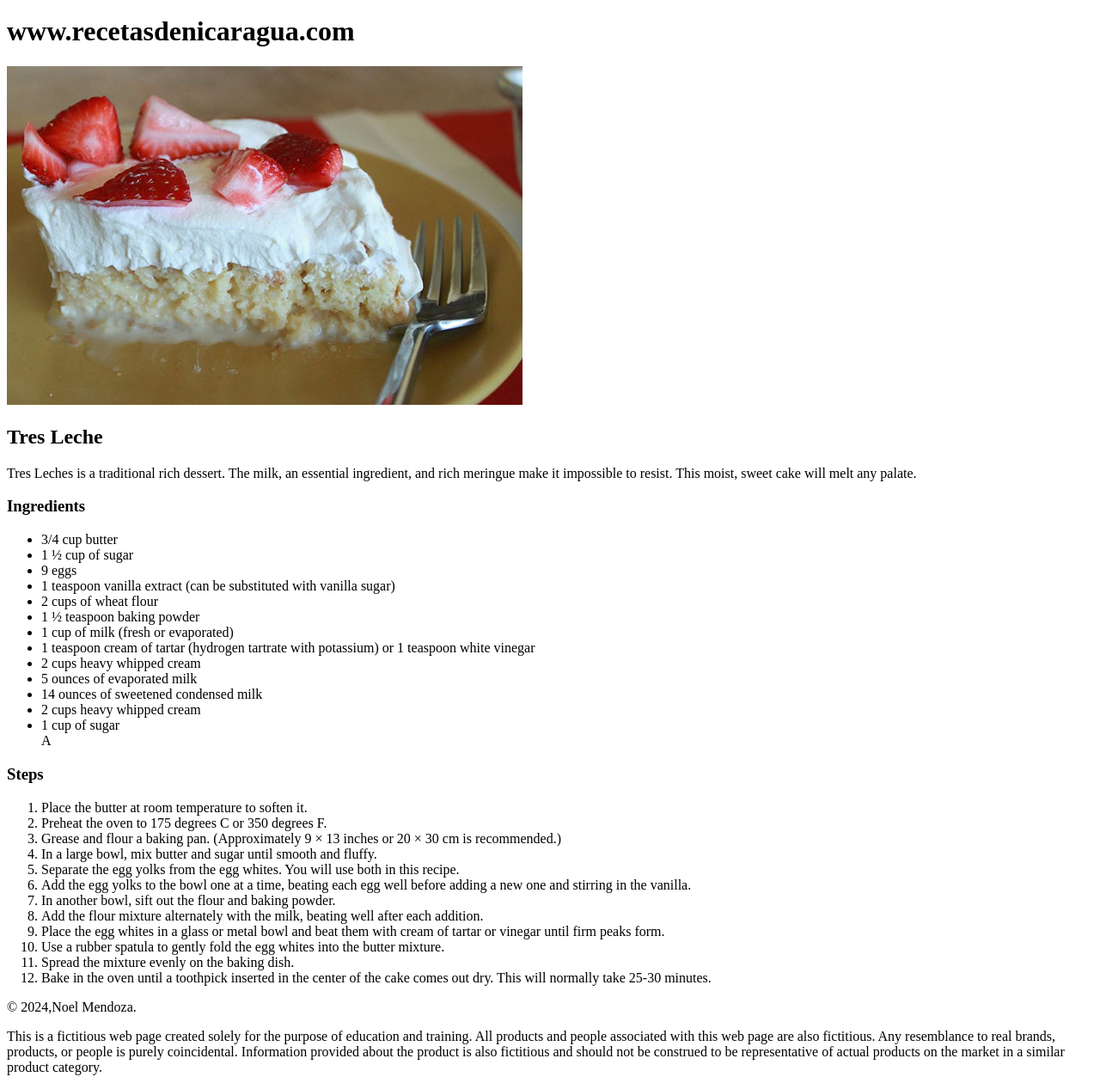
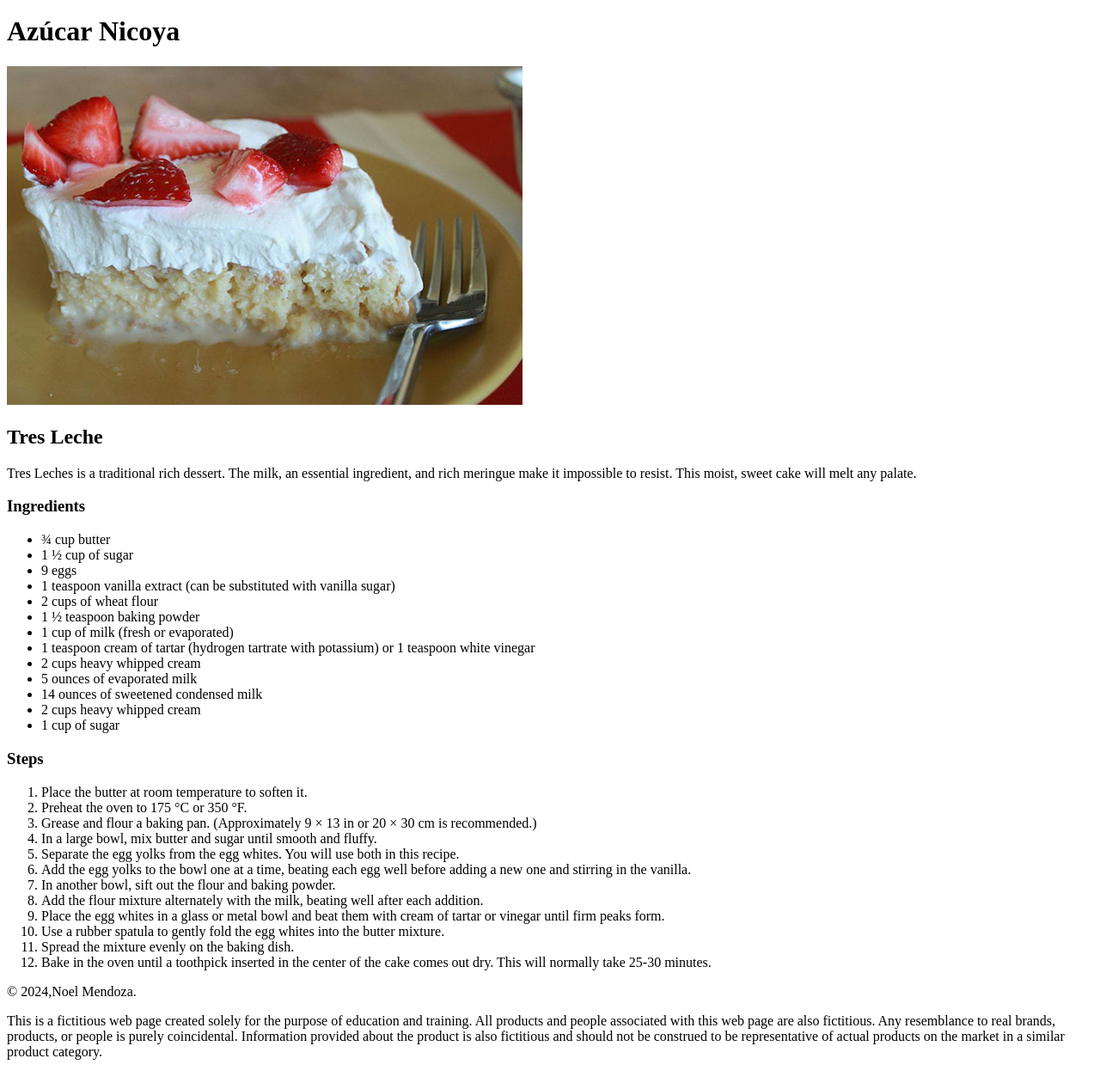
Before and after one commit to rukmuk/Class-, a plain HTML site: page gra1750p2NoelMendoza/index.html in a window 1280 px wide. Shown: the part 29-1296 px from the top of the page at 86% size. Drawn offline with Linux system fonts and the light colour scheme.

Commit message:
Add files via upload

```diff
--- a/gra1750p2NoelMendoza/index.html
+++ b/gra1750p2NoelMendoza/index.html
@@ -8,7 +8,7 @@
 <body>
 	<wrapper>
 	<header>	<img src="logo.jpg" alt="recipelogo" />
-	<h1>www.recetasdenicaragua.com</h1></header>
+	<h1>Az&uacute;car Nicoya</h1></header>
 
 		<main><img src="Tres-leches-nicaragua-recipe.jpg" alt="Tleche" />
 
@@ -16,12 +16,13 @@
 		<h2>Tres Leche</h2>
 		<p>Tres Leches is a traditional rich dessert. The milk, an essential ingredient, and rich meringue make it impossible to resist. This moist, sweet cake will melt any palate.</p>
 
-		<section><h3>Ingredients</h3><ul>		<li>3/4 cup butter</li>
-			<li>1 ½ cup of sugar</li>
+		<section><h3>Ingredients</h3><ul>
+			<li>&frac34; cup butter</li>
+			<li>1 &frac12; cup of sugar</li>
 			<li>9 eggs</li>
 			<li>1 teaspoon vanilla extract (can be substituted with vanilla sugar)</li>
 			<li>2 cups of wheat flour</li>
-			<li>1 ½ teaspoon baking powder</li>
+			<li>1 &frac12; teaspoon baking powder</li>
 			<li>1 cup of milk (fresh or evaporated)</li>
 			<li>1 teaspoon cream of tartar (hydrogen tartrate with potassium) or 1 teaspoon white vinegar</li>
 			<li>2 cups heavy whipped cream</li>
@@ -29,12 +30,12 @@
 			<li>14 ounces of sweetened condensed milk</li>
 			<li>2 cups heavy whipped cream</li>
 			<li>1 cup of sugar</li>
-			A</ul></section>
+			</ul></section>
 
 			<section><h3>Steps</h3><ol>
 			<li>Place the butter at room temperature to soften it.</li>
-			<li>Preheat the oven to 175 degrees C or 350 degrees F.</li>
-			<li>Grease and flour a baking pan. (Approximately 9 × 13 inches or 20 × 30 cm is recommended.)</li>
+			<li>Preheat the oven to 175 &deg;C or 350 &deg;F.</li>
+			<li>Grease and flour a baking pan. (Approximately 9 &times; 13 in or 20 &times; 30 cm is recommended.)</li>
 			<li>In a large bowl, mix butter and sugar until smooth and fluffy.</li>
 			<li>Separate the egg yolks from the egg whites. You will use both in this recipe.</li>
 			<li>Add the egg yolks to the bowl one at a time, beating each egg well before adding a new one and stirring in the vanilla.</li>
```
